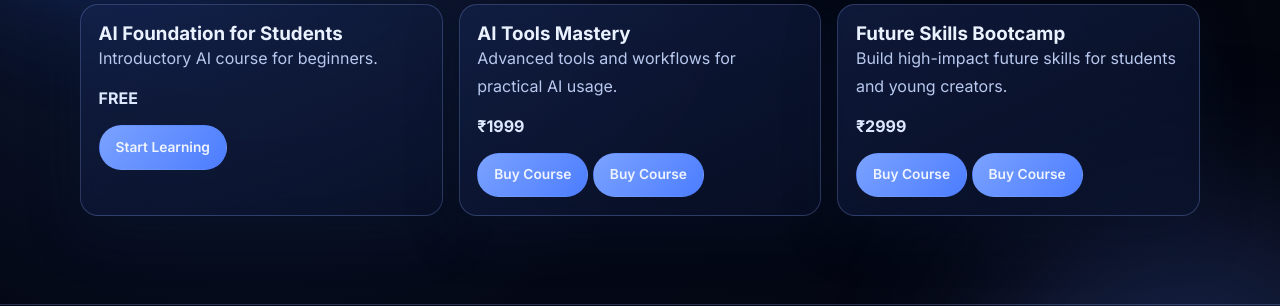
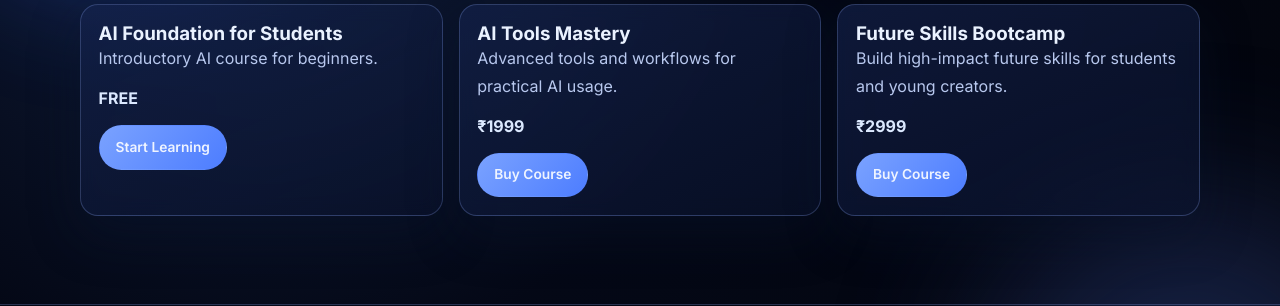
Before and after one commit to venkxesh/edunex, a plain HTML site: page courses.html in a window 1280 px wide. Shown: the part 301-607 px from the top of the page. Drawn offline with Linux system fonts and the light colour scheme.

Commit message:
Update courses.html

```diff
--- a/courses.html
+++ b/courses.html
@@ -26,7 +26,6 @@
           <a href="courses.html">Courses</a>
           <a href="index.html#community">Community</a>
           <a href="auth.html" class="btn btn-small">Join</a>
-          <a href="index.html#cta" class="btn btn-small">Join</a>
         </nav>
       </div>
     </header>
@@ -54,7 +53,6 @@
             <p>Advanced tools and workflows for practical AI usage.</p>
             <p class="price">₹1999</p>
             <a class="btn btn-small" href="auth.html">Buy Course</a>
-            <a class="btn btn-small" href="comingsoon.html">Buy Course</a>
           </article>
 
           <article class="course-card glass-card">
@@ -62,7 +60,6 @@
             <p>Build high-impact future skills for students and young creators.</p>
             <p class="price">₹2999</p>
             <a class="btn btn-small" href="auth.html">Buy Course</a>
-            <a class="btn btn-small" href="comingsoon.html">Buy Course</a>
           </article>
         </div>
       </div>
```
